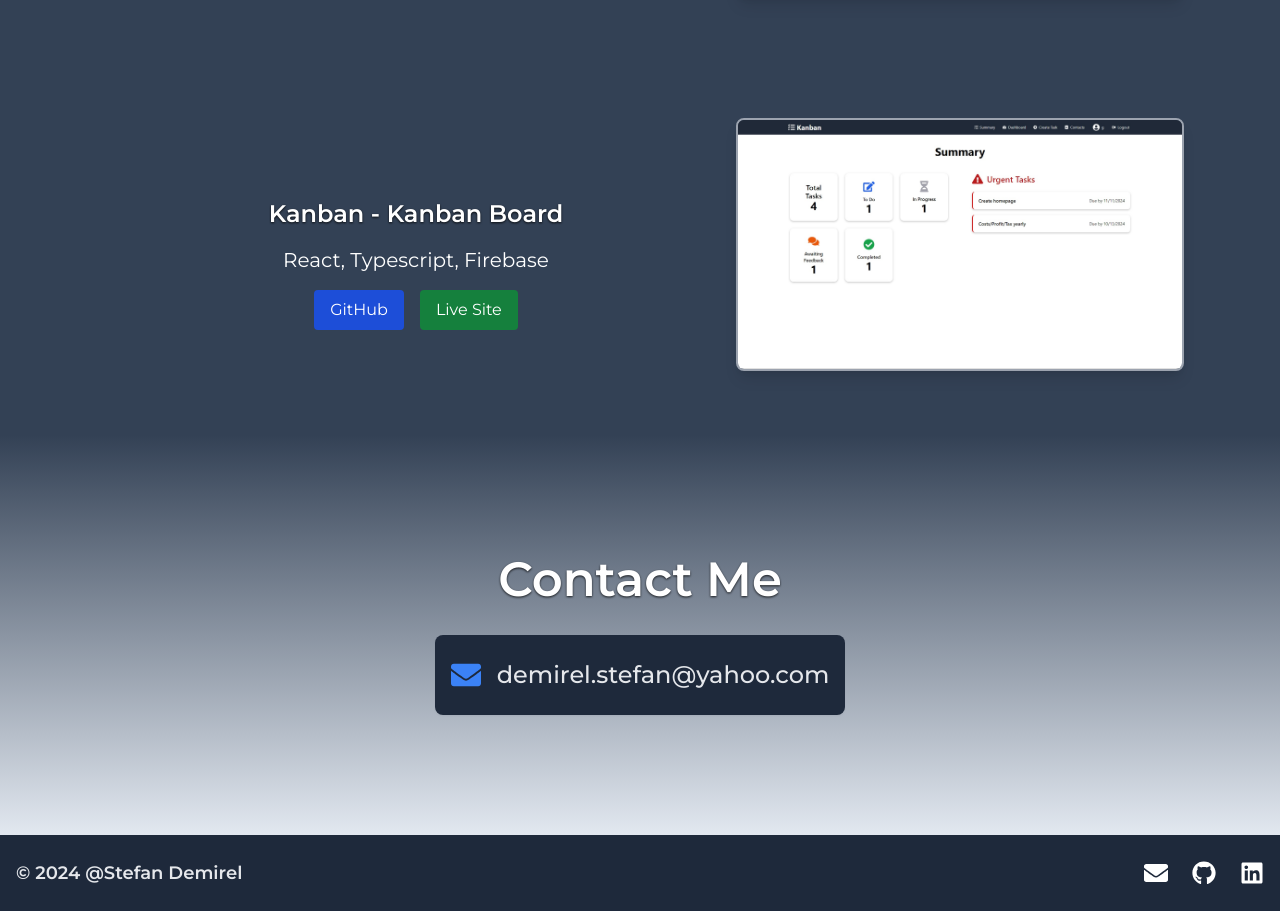
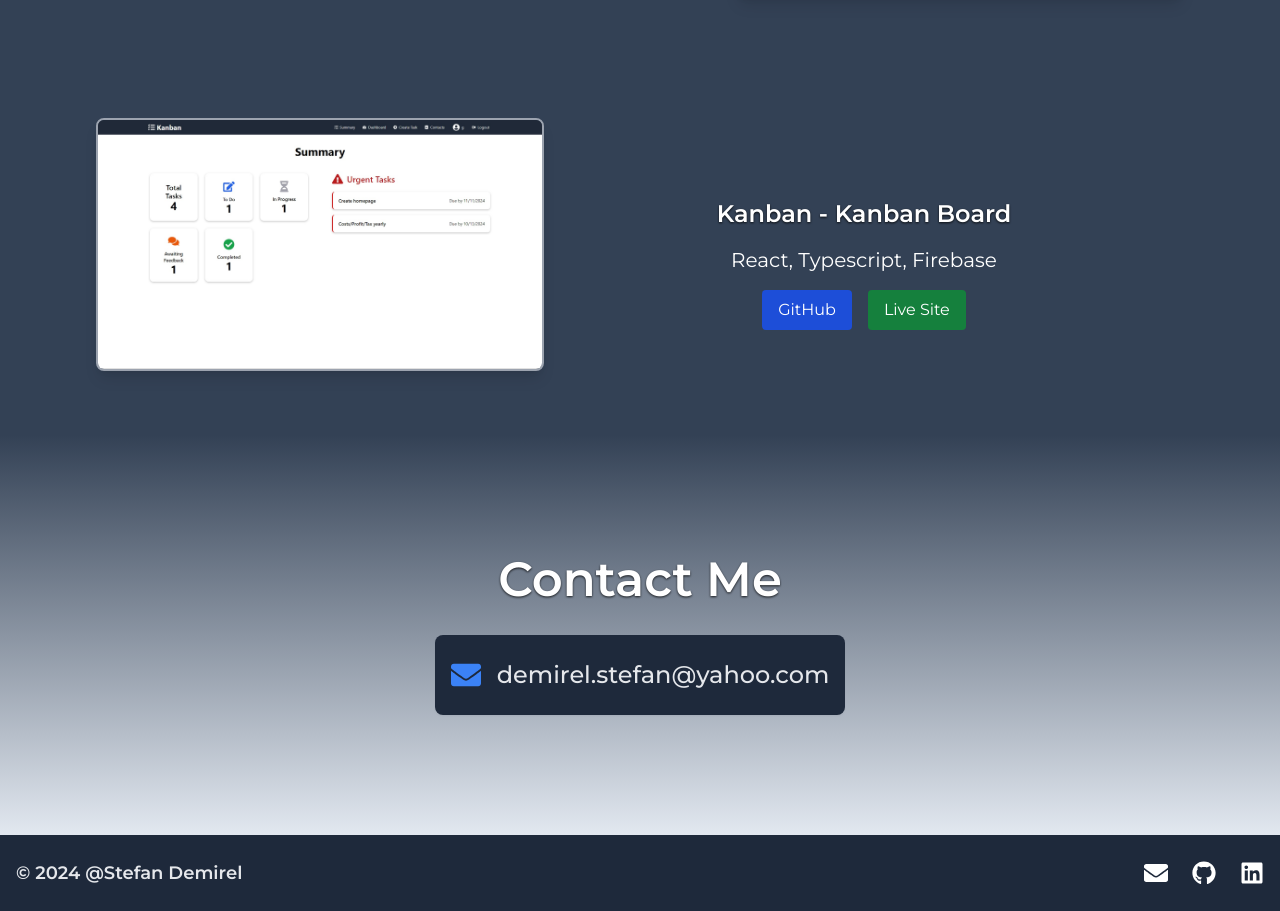
Before and after one commit to stefandm/portfolio-react, a React (Vite) app: page / in a window 1280 px wide. Shown: the part 2646-3557 px from the top of the page. Built offline with nearby package versions, Linux system fonts and the light colour scheme.

Commit message:
project#3 layout change

```diff
--- a/src/components/Projects.tsx
+++ b/src/components/Projects.tsx
@@ -207,14 +207,20 @@
           />
         </motion.div>
 
-                {/* Project 3*/}
-                <motion.div
-          className='flex flex-col-reverse md:flex-row justify-center items-center w-full'
+         {/* Project 1 */}
+         <motion.div
+          className='flex flex-col md:flex-row justify-center items-center w-full'
           variants={projectVariants}
           initial='initial'
           whileInView='inView'
           viewport={{ once: true, amount: 0.5 }}
         >
+          <img
+            className='mb-10 object-cover w-full md:w-[35vw] rounded-lg shadow-lg hover:scale-105 transition-transform duration-300 border-2 border-gray-400 '
+            src={kanbanMockup}
+            alt='Apex Project Mockup'
+            loading='lazy'
+          />
           <motion.div className='flex flex-col items-center w-full md:w-1/2'>
             <motion.h2
               className='text-2xl text-center font-semibold mb-4 drop-shadow-[0_1.2px_1.2px_rgba(0,0,0,0.8)]'
@@ -247,12 +253,6 @@
               </a>
             </div>
           </motion.div>
-          <img
-            className='mb-10 object-cover w-full md:w-[35vw] rounded-lg shadow-lg  hover:scale-105 transition-transform duration-300  border-2 border-gray-400 '
-            src={kanbanMockup}
-            alt='Bite Project Mockup'
-            loading='lazy'
-          />
         </motion.div>
       </div>
     </motion.div>
```
